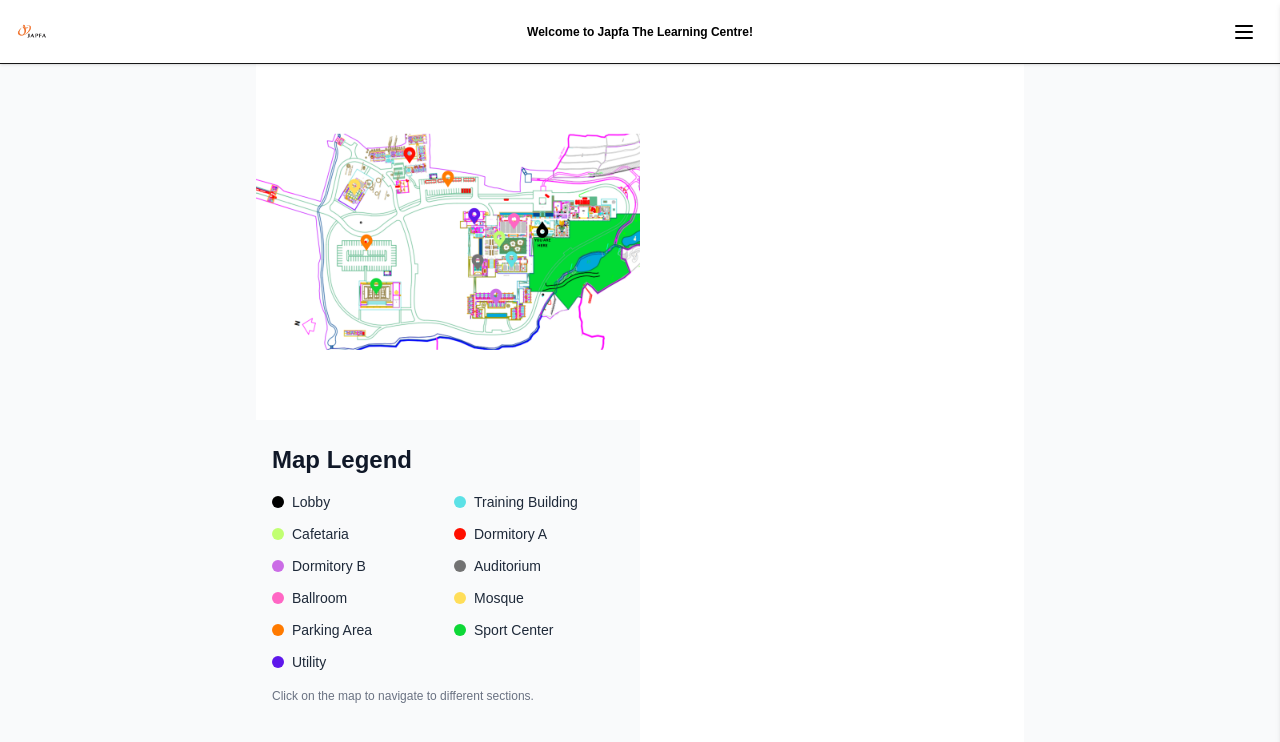
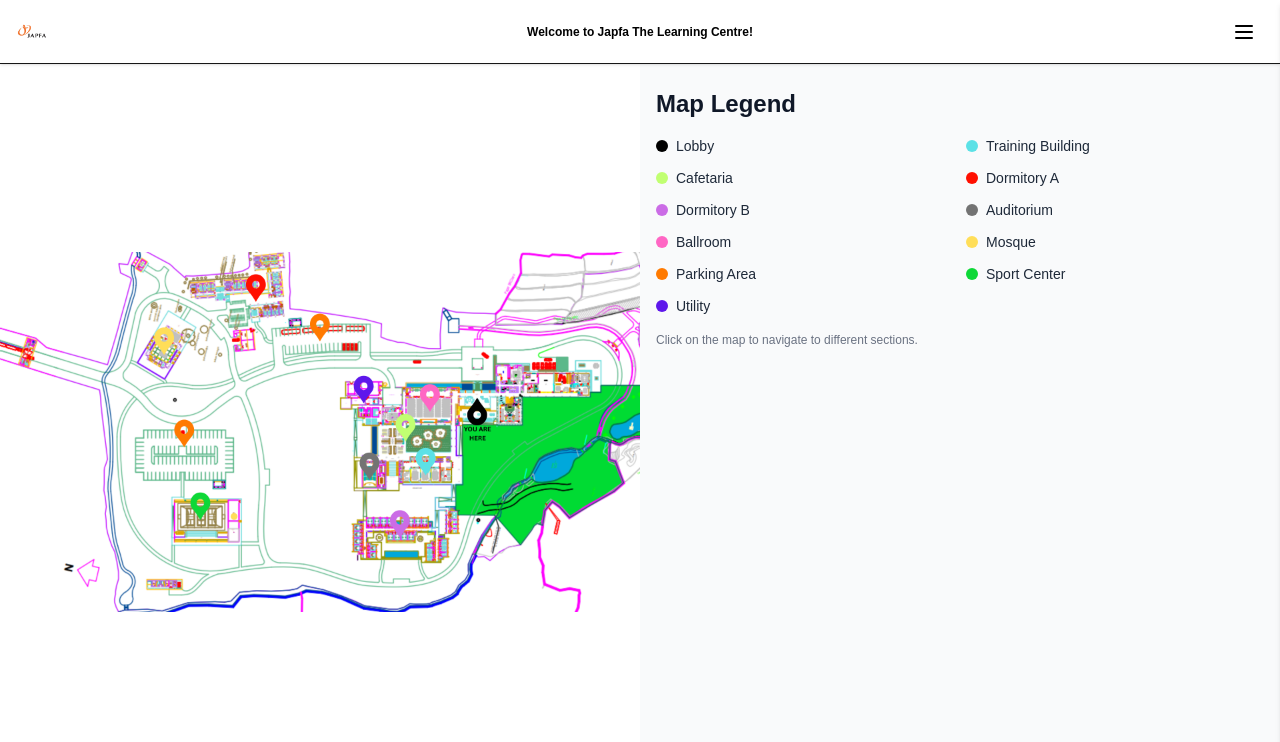
Before and after one commit to Azlm102938/JTLC-Device, a Next.js app: page / in a window 1280 px wide. Shown: the top 742 px of the page. Built offline with nearby package versions, Linux system fonts and the light colour scheme.

Commit message:
added new stuff

```diff
--- a/src/app/dashboard/page.tsx
+++ b/src/app/dashboard/page.tsx
@@ -2,7 +2,7 @@
 
 const Dashboard = () => {
   return (
-    <div className="flex flex-col w-full max-w-[768px] mx-auto h-screen bg-white overflow-hidden">
+    <div className="flex flex-col md:flex-row w-full h-screen bg-white overflow-hidden">
   {/* Left - SVG Map */}
   <div className="w-full md:w-1/2 h-[60vh] md:h-full">
     <svg
```
